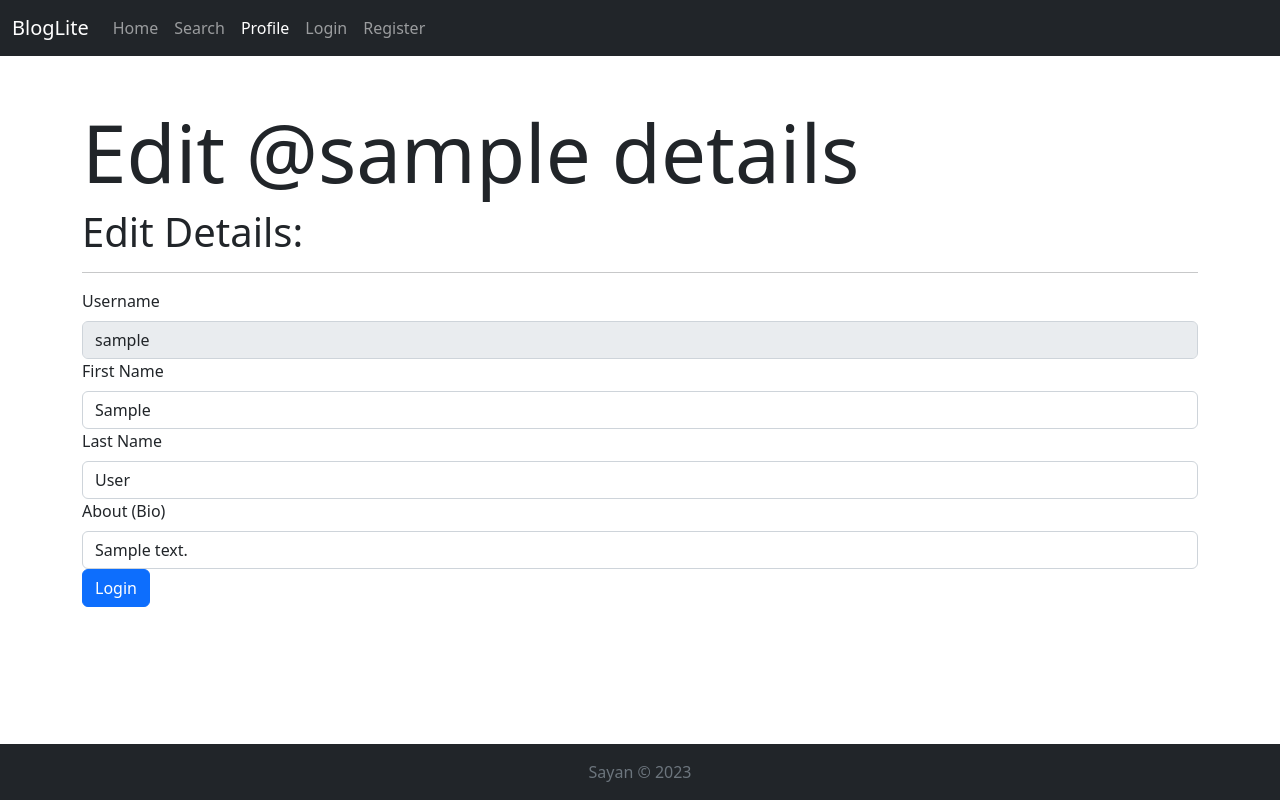
After one commit to sayan01/bloglite, a Flask app: page /user/edit/1 in a window 1280 px wide. The commit adds this page. Run offline with Flask 2, Linux system fonts and the light colour scheme; tables that the repository leaves empty hold one stand-in row (values such as "Sample post").

Commit message:
Add user edit page

```diff
--- a/forms.py
+++ b/forms.py
@@ -1,19 +1,8 @@
 from flask_wtf import *
 from wtforms import *
 from wtforms.validators import *
-
-# Login Form Class
-class LoginForm(FlaskForm):
-    username = StringField("Username", validators=[DataRequired(),
-        Length(max=32)])
-    password = PasswordField("Password", validators=[DataRequired(),
-        Length(min=8,
-        message="Password should be atleast 8 characteres long")])
-    submit = SubmitField("Login")
-
-
 # Form Class Register
-class RegisterForm(FlaskForm):
+class UserForm(FlaskForm):
     username = StringField("Username", validators=[DataRequired(),
         Length(max=32)])
     password = PasswordField("Password", validators=[DataRequired(),
--- a/routes.py
+++ b/routes.py
@@ -1,4 +1,4 @@
-from flask import render_template, flash
+from flask import *
 from models import *
 from forms import *
 from auth import *
@@ -12,35 +12,69 @@
 def search():
     return render_template("search/index.html")
 
-@app.route('/user/<id>', methods=['GET'])
-def get_user(id):
+@app.route('/user/', methods=['GET'])
+def get_users():
+    users = User.query.all()
     return render_template("user/index.html",
     profileactive="active",
-    user = {"username": "sayan", "fname": "Sayan", "lname": "Ghosh", "about": "I code stuff", "id": id})
+    users = users
+    )
+
+@app.route('/user/edit/<int:id>', methods=['GET', 'POST'])
+def edit_user(id):
+    form = UserForm()
+    user = User.query.get_or_404(id)
+    if not user:
+        abort(404)
+    if request.method == 'POST':
+        print('validated on submit')
+        user.fname, user.lname, user.about = form.fname.data, form.lname.data, form.about.data
+        try:
+            db.session.commit()
+            flash('User Details Edit Successful')
+            return redirect(location=url_for("get_users"))
+        except Exception as e:
+            flash('Some unknown error occured')
+            abort(500)
+    else:
+        print("not validated")
+        form.username.data, form.fname.data, form.lname.data, form.about.data = user.username, user.fname, user.lname, user.about
+        return render_template("user/edit.html", profileactive="active", user = user, form = form)
+
+
+@app.route('/user/delete/<int:id>', methods=['GET', 'POST'])
+def delete_user(id):
+    return Response("Hello")
 
 @app.route('/login', methods=['GET','POST'])
 def login():
     username, password = None, None
-    form = LoginForm()
+    form = UserForm()
     # Validate Form
-    if form.validate_on_submit():
+    if request.method == 'POST':
         username = form.username.data
         password = form.password.data
         form.username.data = ''
         form.password.data = ''
-        if password == "12345678":
+        user = User.query.filter_by(username=username).first()
+        if not user:
+            abort(404)
+        if hashpass(username, password) == user.passhash:
             flash('Login successful')
+            return redirect(location=url_for("get_users"))
         else:
             flash('Login failed')
+            pass # go to return render template below
     return render_template("user/login.html",
         username = username,
         password = password,
-        form = form)
+        form = form,
+        loginactive="active")
 
 @app.route('/register', methods=['GET', 'POST'])
 def register():
     username, password, fname, lname, about = [None]*5
-    form = RegisterForm()
+    form = UserForm()
     if form.validate_on_submit():
         user = User.query.filter_by(username=form.username.data).first()
         if user:
@@ -53,7 +87,7 @@
             form.username.data, form.password.data, form.fname.data, form.lname.data, form.about.data = ['']*5
             flash('Registration Successful')
     users = User.query.order_by(User.joined)
-    return render_template("user/register.html",
+    return render_template("user/register.html", registeractive="active",
     username = username, password = password, fname = fname, lname = lname, about = about, form=form, users=users)
 
 # error pages
--- a/templates/header.html
+++ b/templates/header.html
@@ -8,9 +8,9 @@
       <div class="navbar-nav">
         <a class="nav-link {{ homeactive }}" href="{{url_for('home')}}">Home</a>
         <a class="nav-link {{ searchactive }}" href="{{ url_for('search') }}">Search</a>
-        <a class="nav-link {{ profileactive }}" href="{{ url_for('get_user', id='sayan') }}">Profile</a>
-        <a class="nav-link {{ profileactive }}" href="{{ url_for('login') }}">Login</a>
-        <a class="nav-link {{ profileactive }}" href="{{ url_for('register') }}">Register</a>
+        <a class="nav-link {{ profileactive }}" href="{{ url_for('get_users') }}">Profile</a>
+        <a class="nav-link {{ loginactive }}" href="{{ url_for('login') }}">Login</a>
+        <a class="nav-link {{ registeractive }}" href="{{ url_for('register') }}">Register</a>
       </div>
     </div>
   </div>
--- /dev/null
+++ b/templates/user/edit.html
@@ -0,0 +1,29 @@
+{% extends "layout.html" %}
+
+{% block title %}
+    Edit @{{user.username}} Details - Bloglite
+{% endblock %}
+
+{% block content %}
+    <h1 class="display-1">Edit @{{user.username}} details</h1>
+    <h1>Edit Details:</h1>
+    <hr/>
+    <form action="" method="post">
+        {{ form.hidden_tag() }}
+        {{ form.username.label(class="form-label") }}
+        {{ form.username(class="form-control", disabled=True, readonly=True) }}
+
+        {{ form.fname.label(class="form-label") }}
+        {{ form.fname(class="form-control") }}
+
+        {{ form.lname.label(class="form-label") }}
+        {{ form.lname(class="form-control") }}
+
+        {{ form.about.label(class="form-label") }}
+        {{ form.about(class="form-control") }}
+
+        {{ form.submit(class="btn btn-primary") }}
+    </form>
+
+
+{% endblock content %}
--- a/templates/user/login.html
+++ b/templates/user/login.html
@@ -6,9 +6,6 @@
 
 {% block content %}
 <h1 class="display-1">BlogLite Login</h1>
-    {% if username %}
-        <h1>Hello {{ username }}</h1>
-    {% else %}
     <h1>Enter credentials:</h1>
     <hr/>
     <form action="" method="post">
@@ -21,6 +18,5 @@
         <br>
         {{ form.submit(class="btn btn-primary") }}
     </form>
-    {% endif %}
 
 {% endblock content %}
```
Also changed, not shown: templates/user/index.html (+26 -5 lines), instance/db.sqlite3. Lines whose indentation alone changed are shown as unchanged.
